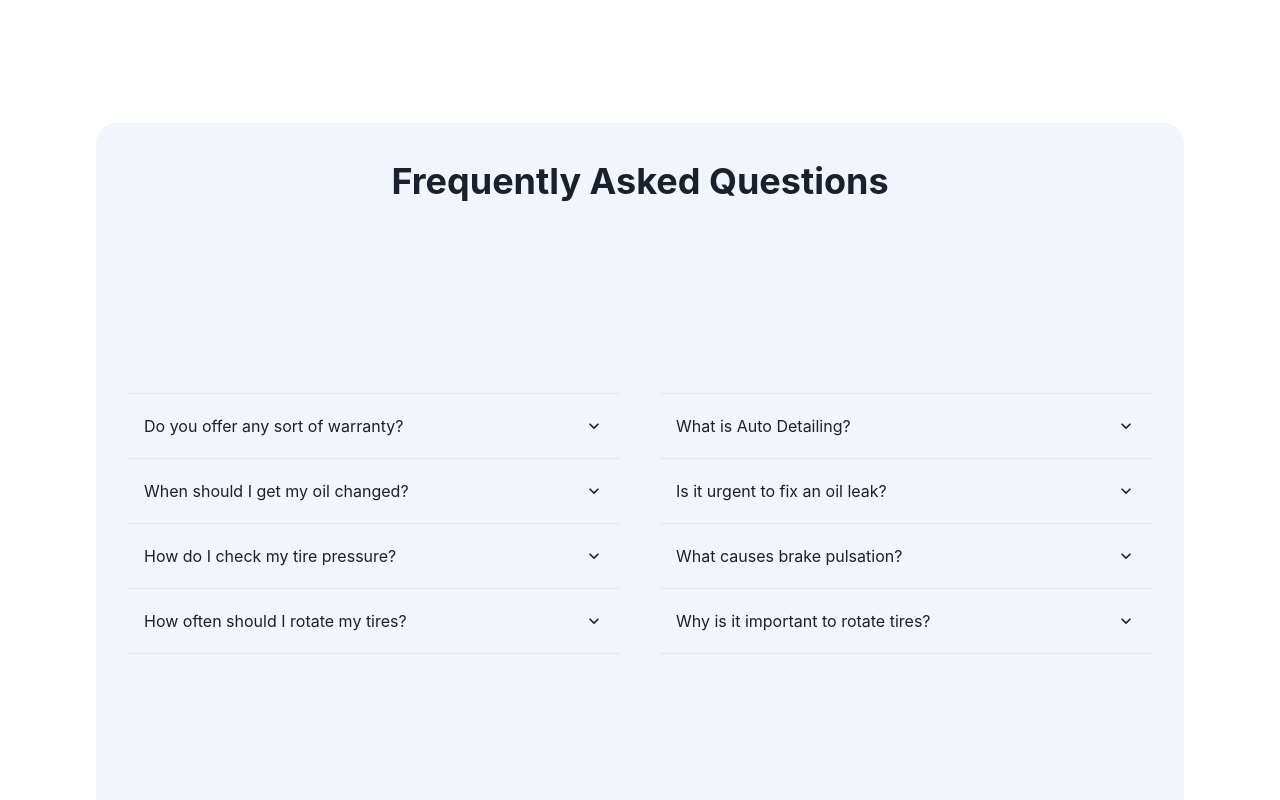
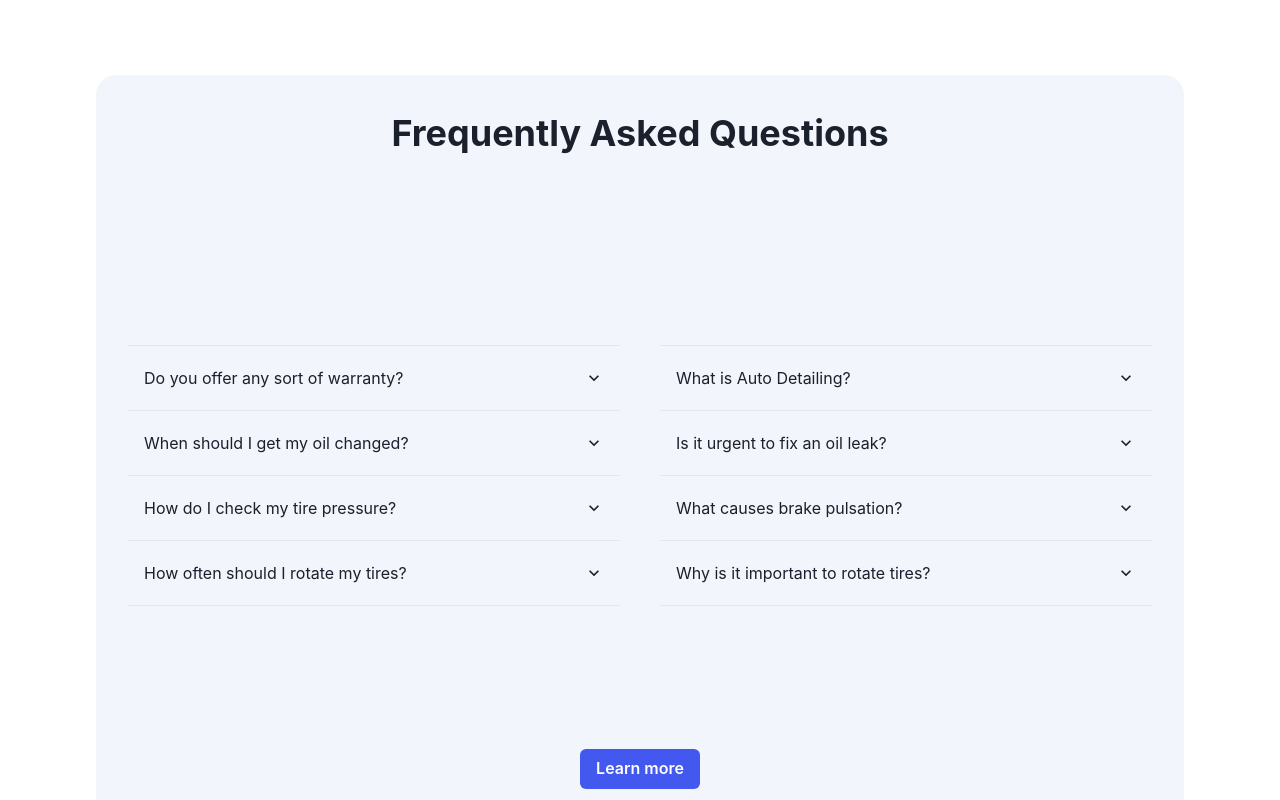
Before and after one commit to wajidkashoo14/carpalar, a Next.js app: page /faq in a window 1280 px wide. Shown: the top 800 px of the page. Built offline with nearby package versions, Linux system fonts and the light colour scheme.

Commit message:
fixing bug

```diff
--- a/components/Layout/Accordian.js
+++ b/components/Layout/Accordian.js
@@ -15,7 +15,7 @@ import Link from "next/link";
 
 function Accordian() {
   return (
-    <Box mt="10rem" textAlign="center" w="100vw" minH="100vh" px="6rem">
+    <Box mt="7rem" textAlign="center" w="100vw" minH="100vh" px="6rem">
       <Heading mt="10">Frequently Asked Questions</Heading>
       <Box
         display="flex"
@@ -175,7 +175,7 @@ function Accordian() {
 
       <Link href="/aboutus">
         <Button
-          mt="-12rem"
+          mt="-15rem"
           className="primaryButton"
           backgroundColor="#4258EF"
           _hover={{ backgroundColor: "#273edc" }}
--- a/pages/index.js
+++ b/pages/index.js
@@ -7,7 +7,6 @@ import Search from "../components/Layout/Search";
 import Info from "../components/Layout/Info";
 import Howitworks from "../components/Layout/Howitworks";
 import Featuredcars from "../components/Layout/Featuredcars";
-import About from "../components/Layout/About";
 import Reviews from "../components/Layout/Reviews";
 export default function Home() {
   return (
@@ -19,7 +18,6 @@ export default function Home() {
       <Info />
       <Howitworks />
       <Featuredcars />
-      <About />
       <Reviews />
     </>
   );
```
